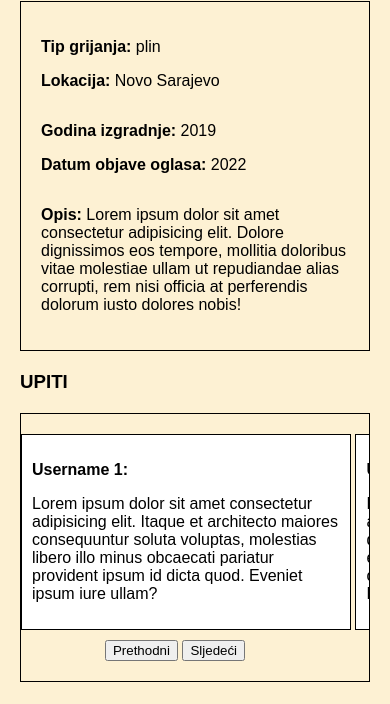
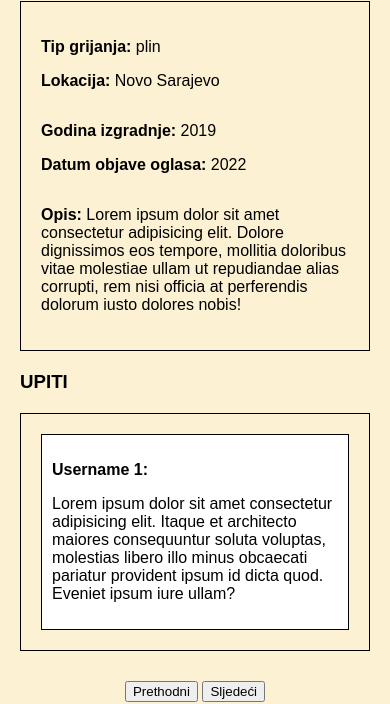
Before and after one commit to imuslic1/Nekretnine, a plain HTML site: page HTML/detalji.html in a window 390 px wide. Shown: the part 413-1117 px from the top of the page. Drawn offline with Linux system fonts and the light colour scheme.

Commit message:
Modifications in Zadatak 3

```diff
--- a/CSS/detalji.css
+++ b/CSS/detalji.css
@@ -62,15 +62,17 @@ iframe {
 
 /* Stil za div #upiti */
 #upiti {
+  display: flex;
+  flex-direction: column;
   border: 1px solid #000;
   padding: 20px;
   margin: 20px;
+  gap: 20px;
 }
 
 .upit {
   border: 1px solid #000;
   padding: 10px;
-  margin-bottom: 10px;
   background-color: white;
 }
 
@@ -78,25 +80,28 @@ iframe {
   display: none;
 }
 
-
 @media screen and (max-width: 599px) {
   #upiti {
-    overflow: hidden;
+    display: flex;
+    flex-direction: row;
+    overflow-x: auto;
     white-space: nowrap;
-    scroll-snap-type: x mandatory;
+    gap: 20px;
   }
 
   .upit {
-    display: inline-block;
+    display: none;
+  }
+
+  .upit:first-child {
+    display: block;
     white-space: normal;
-    width: 100%;
-    scroll-snap-align: start;
-    padding: 10px;
   }
 
   #buttons {
     display: block;
     text-align: center;
+    padding: 10px;
   }
 }
 
@@ -106,8 +111,11 @@ iframe {
     display: flex;
     flex-direction: row;
     flex-wrap: nowrap;
-    gap: 10px;
-    padding: 10px;
-    margin-bottom: 10px;
+    gap: 20px;
   }
+
+  .upit {
+    flex: 1 1 45%;
+  }
+
 }
--- a/HTML/detalji.html
+++ b/HTML/detalji.html
@@ -50,19 +50,13 @@
                 voluptatibus neque explicabo qui, quam, illo suscipit sint quo officia dolores consequatur voluptatem.
                 Laborum dolor at placeat!</p>
         </div>
-
-
-
-        <div id="buttons">
-            <button id="previous">Prethodni</button>
-            <button id="next">Sljedeći</button>
-        </div>
     </div>
 
+    <div id="buttons">
+        <button id="previous">Prethodni</button>
+        <button id="next">Sljedeći</button>
+    </div>
 
-
-
-    </div>
 </body>
 
 </html>
```
Also changed, not shown: komentari.txt (+6 -1 lines).
